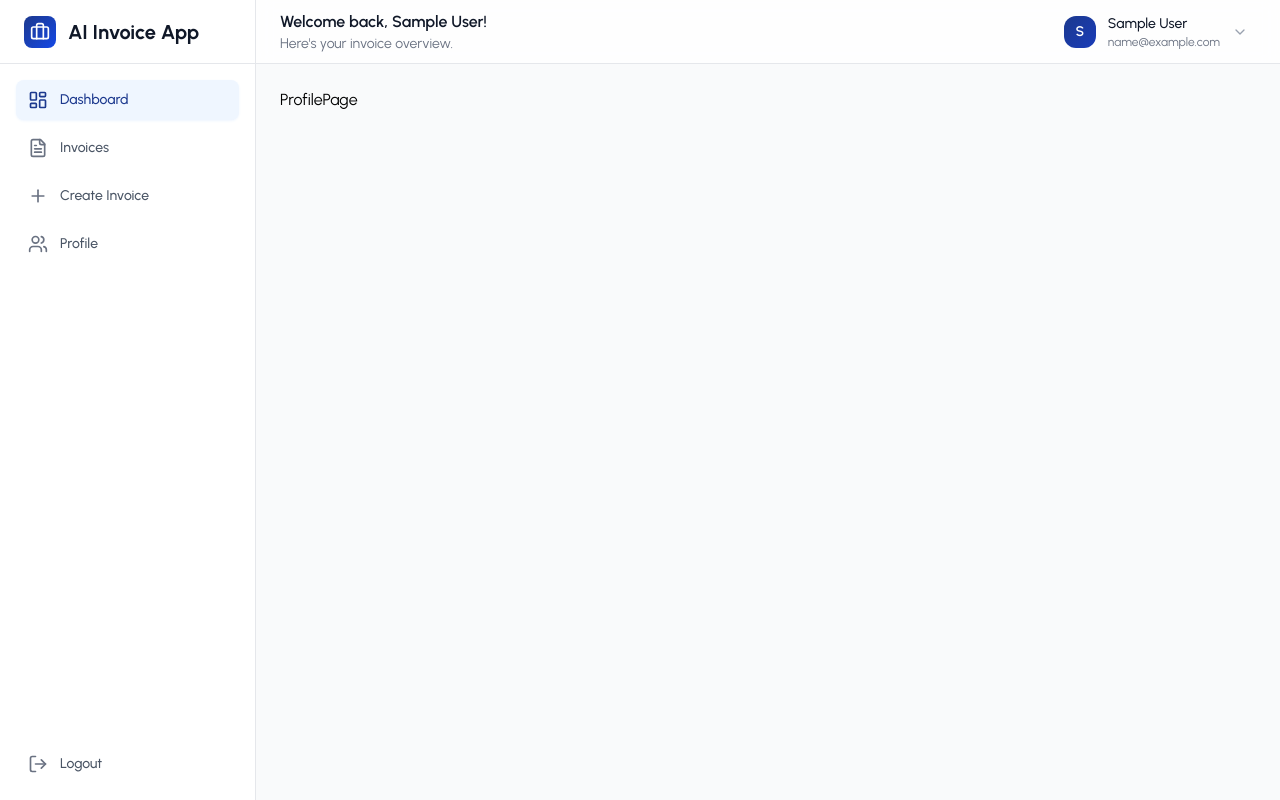
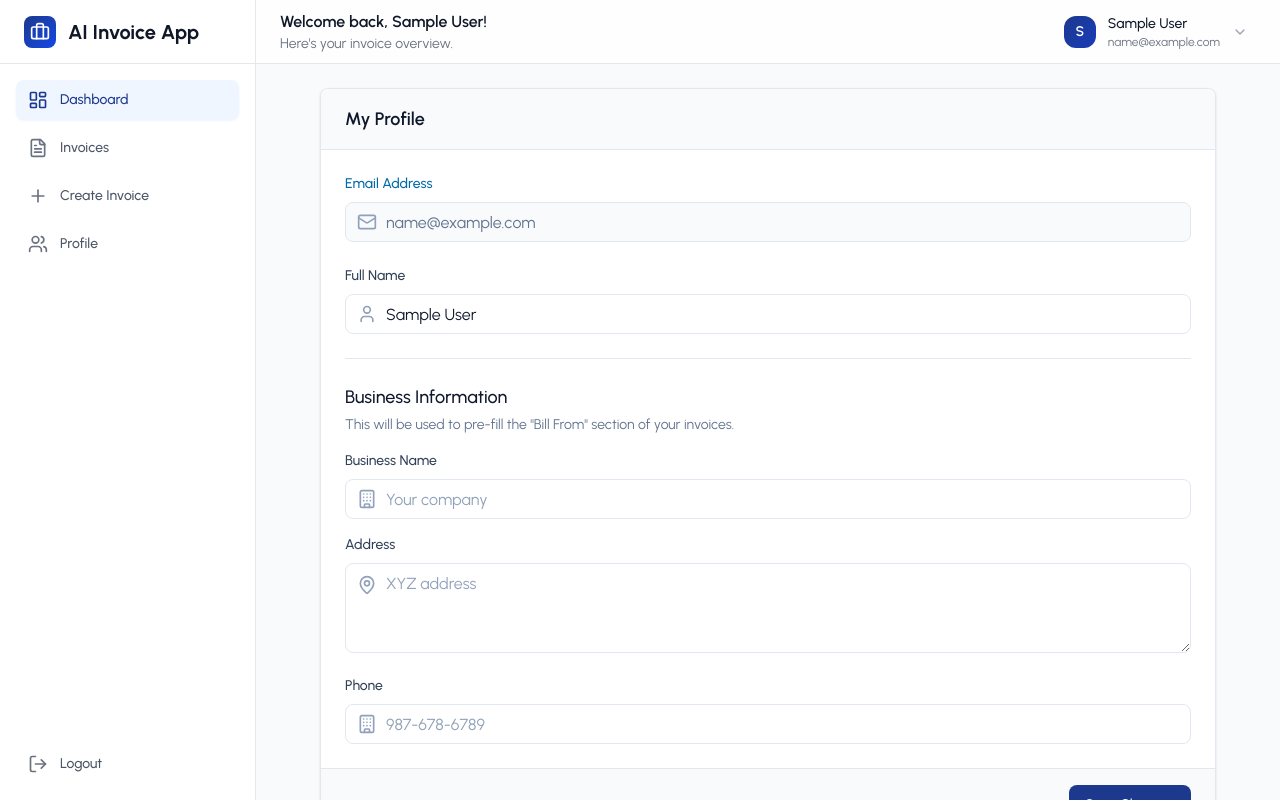
Before and after one commit to akash-rawal/AI-invoice-generator, a React (Vite) app in the folder frontend/invoice-generator/: page /profile in a window 1280 px wide. Built offline with nearby package versions, Linux system fonts and the light colour scheme; sample sign-in values are in the browser's storage.

Commit message:
profile page create + final check done before deployment

```diff
--- a/frontend/invoice-generator/src/components/landing/Hero.jsx
+++ b/frontend/invoice-generator/src/components/landing/Hero.jsx
@@ -1,6 +1,6 @@
 import React from "react";
 import { Link } from "react-router-dom";
-import HERO_IMG from "../../assets/hero-img.png";
+
 import HERO_IMG_2 from "../../assets/hero-img-2.png";
 import { useAuth } from "../../context/useAuth";
 
--- a/frontend/invoice-generator/src/pages/Profile/ProfilePage.jsx
+++ b/frontend/invoice-generator/src/pages/Profile/ProfilePage.jsx
@@ -1,8 +1,106 @@
-import React from 'react'
+import React, { useEffect, useState } from 'react'
+
+import axiosInstance from "../../utils/axiosInstance"
+import toast from "react-hot-toast";
+import InputField from "../../components/ui/InputField";
+import TextareaField from "../../components/ui/TextareaField";
+import { useAuth } from "../../context/useAuth";
+import { Building, Building2, Loader2, Mail,MapPin,User } from "lucide-react";
+import { API_PATHS } from '../../utils/apiPaths';
 
 const ProfilePage = () => {
+const {user,loading ,updateUser} =useAuth();
+const [isUpdating, setIsUpdating] = useState(false);
+const [formData, setFormData] = useState({
+      name:'',
+      businessName:'',
+      address:'',
+      phone:'',
+    });
+
+
+    useEffect(()=>{
+      if(user){
+        setFormData({
+          name: user.name || '',
+          businessName: user.businessName || '',
+          address: user.address || '',
+          phone: user.phone || '',
+        })
+      }
+    },[user]);
+
+
+    const handleInputChange=(e)=>{
+      const {name,value} = e.target;
+      setFormData(prev=>({...prev,[name]:value}));
+    };
+
+
+    const handleUpdateProfile = async (e) =>{
+      e.preventDefault();
+      setIsUpdating(true);
+      try {
+        const response = await axiosInstance.put(API_PATHS.AUTH.UPDATE_PROFILE,formData);
+        updateUser(response.data);
+        toast.success('Profile updated sucessfully!');
+      } catch (error) {
+        toast.error('Failed to update profile.');
+        console.log('error', error);
+      }finally{
+        setIsUpdating(false)
+      }
+    };
+
+    if(loading){
+      return (
+        <div className="flex justify-center  items-center ">
+          <Loader2 className=' w-8 h-8 animate-spin'/>
+        </div>
+      )
+    }
   return (
-    <div>ProfilePage</div>
+    <div className="bg-white border border-slate-200 rounded-lg shadow-sm overflow-hidden max-w-4xl mx-auto">
+      <div className="px-6 py-4 border-b border-slate-200 bg-slate-50">
+        <h3 className="text-lg font-semibold text-slate-900">My Profile</h3>
+      </div>
+
+      <form onSubmit={handleUpdateProfile}>
+        <div className="p-6 space-y-6">
+          <div>
+            <label  className="block text-sm font-medium text-sky-700 mb-2 ">Email Address</label>
+            <div className="relative">
+              <div className="absolute inset-y-0 left-0 pl-3 flex items-center pointer-events-none">
+                <Mail className='w-5 h-5 text-slate-400'/>
+              </div>
+              <input type='email' readOnly value={user?.email || ''} className='w-full h-10 pl-10 pr-3 py-2  border border-slate-200 rounded-lg bg-slate-50 text-slate-500 disabled:cursor-not-allowed' disabled  />
+
+            </div>
+          </div>
+          <InputField label="Full Name" name='name' icon={User} type="text" value={formData.name} onChange={handleInputChange} placeholder="Enter your full name"/>
+
+
+          <div className="pt-6 border-t border-slate-200">
+            <h4 className="text-lg font-medium text-slate-900">Business Information</h4>
+            <p className="text-sm text-slate-500 mt-1 mb-4">This will be used to pre-fill the "Bill From" section of your invoices.</p>
+            <div className="space-y-4">
+              <InputField label="Business Name" name='businessName' icon={Building} type="text" value={formData.businessName} onChange={handleInputChange} placeholder="Your company"/>
+              <TextareaField label="Address" name='address' icon={MapPin}  value={formData.address} onChange={handleInputChange} placeholder="XYZ address"/>
+              <InputField label="Phone" name='phone' icon={Building} type="tel" value={formData.phone} onChange={handleInputChange} placeholder="987-678-6789"/>
+            </div>
+
+          </div>
+        </div>
+
+        <div className="px-6 py-4 border-t border-slate-200 bg-slate-50 flex justify-end ">
+          <button type='submit' disabled={isUpdating} className='inline-flex items-center justify-center px-4 py-2 h-10 bg-blue-900 hover:bg-blue-800 text-white font-medium text-sm rounded-lg transition-colors duration-200 focus:outline-none focus:ring-2 focus:ring-blue-500 focus:ring-offset-2 disabled:cursor-not-allowed '>
+            {isUpdating?<Loader2 className='w-5 h-5 mr-2 animate-spin'/> : null}
+            {isUpdating? 'Saving...': 'Save Changes'}
+
+          </button>
+        </div>
+      </form>
+    </div>
   )
 }
 
```
Also changed, not shown: frontend/invoice-generator/src/assets/hero-img.png (deleted).
